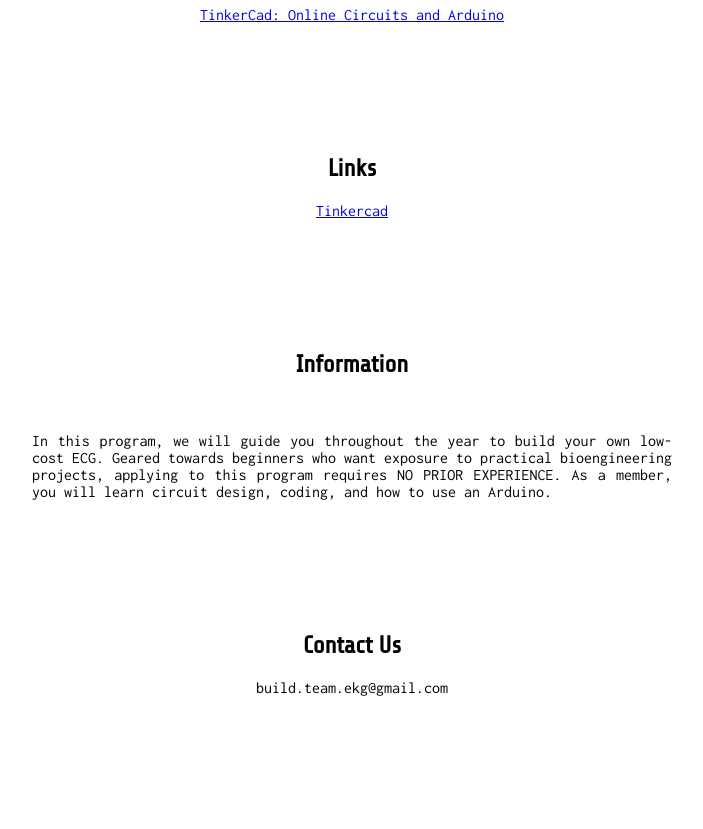
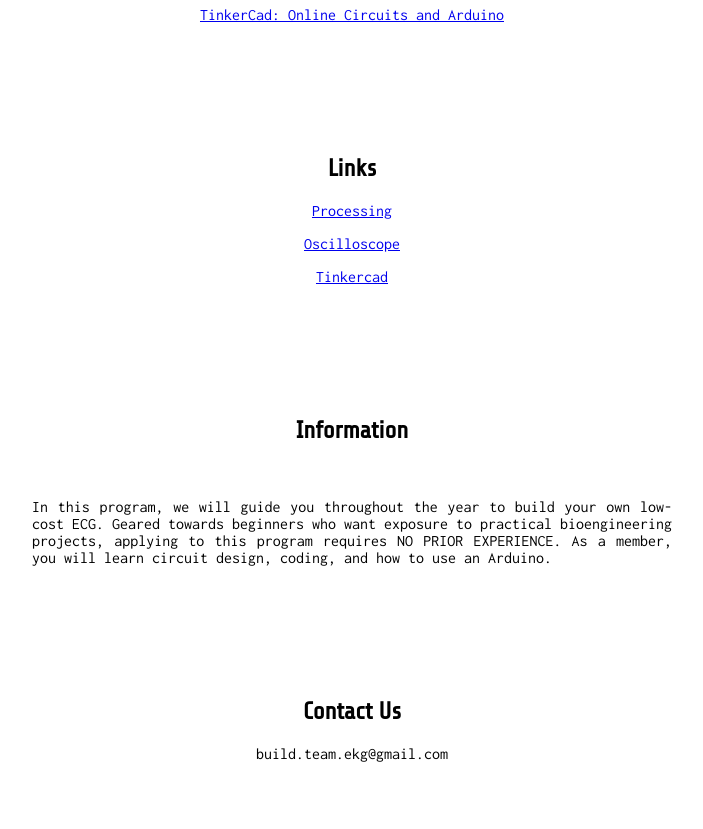
Before and after one commit to bmesbuildteam/bmesbuildteam.github.io, a plain HTML site: page index.html in a window 1280 px wide. Shown: the part 1577-2406 px from the top of the page, without its empty margins (288-991 px from the left). Before the commit the page ends 2345 px from the top, so only its background shows below. Drawn offline with Linux system fonts and the light colour scheme.

Commit message:
oscilloscope and processing links

```diff
--- a/index.html
+++ b/index.html
@@ -114,6 +114,12 @@ TODO list
         <div id="sector">
             <h2>Links</h2>
             <p class="text">
+                <a href="https://processing.org/download/">Processing</a>
+            </p>
+            <p class="text">
+                <a href="/files/oscilloscope.txt">Oscilloscope</a>
+            </p>
+            <p class="text">
                 <a href="https://www.tinkercad.com/">Tinkercad</a>
             </p>
         </div>
```
Also changed, not shown: files/oscilloscope.txt (added).
